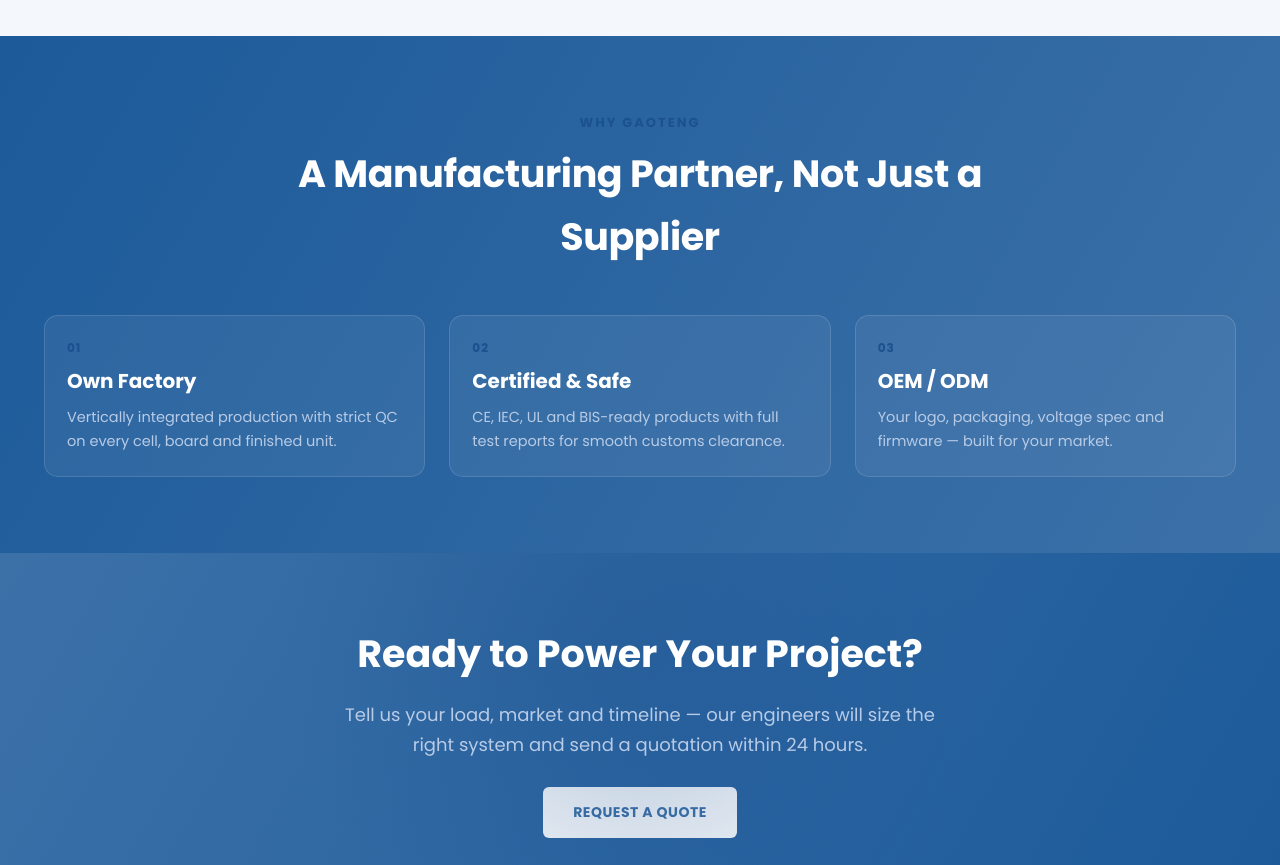
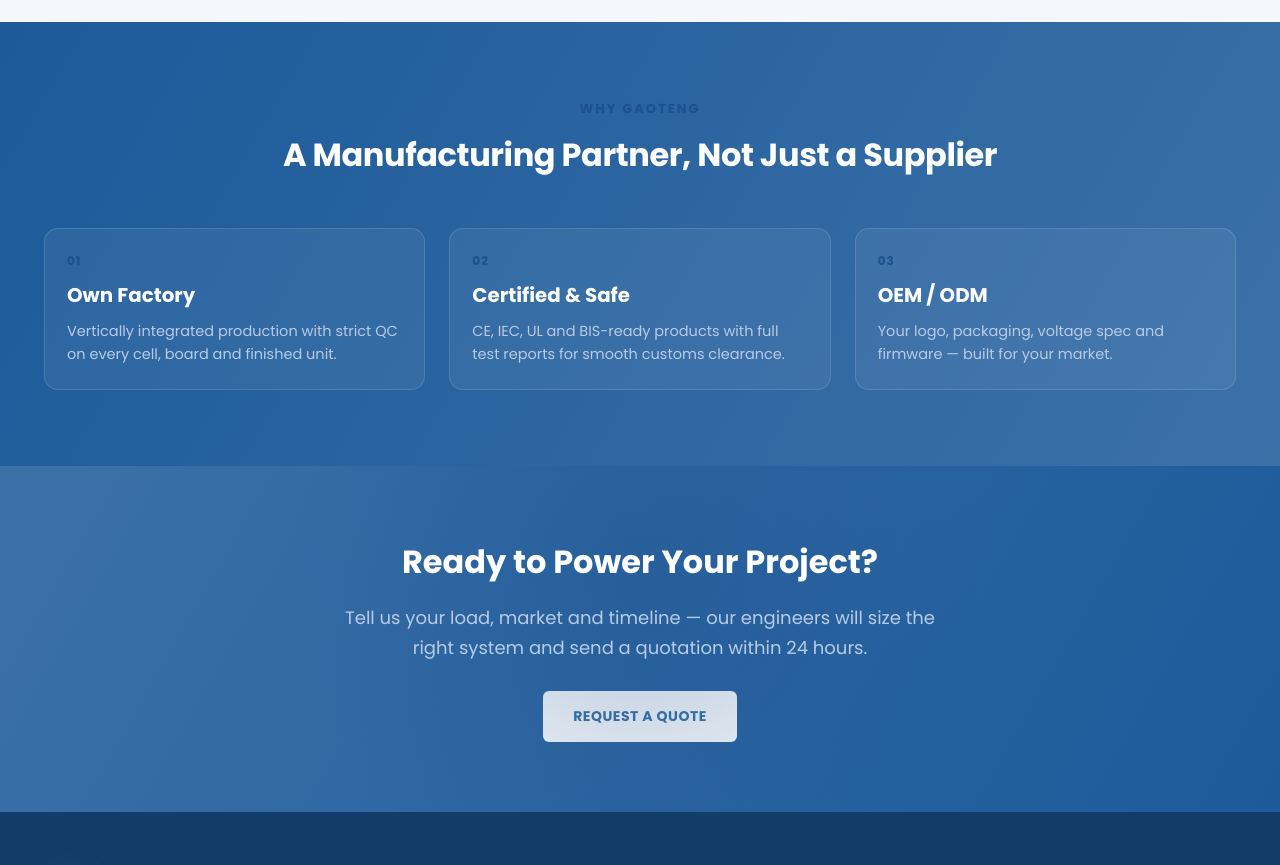
Before and after one commit to liana93work-stack/gaoteng-site, a plain HTML site: page index.html in a window 1280 px wide. Shown: the part 2320-3185 px from the top of the page. Drawn offline with Linux system fonts and the light colour scheme.

Commit message:
Add files via upload

```diff
--- a/render.js
+++ b/render.js
@@ -352,9 +352,25 @@
     var bg = (preset ? preset.bgColor : s.bgColor) || "#ffffff";
     RESOLVED = { primary: primary, navy: navy, bg: bg };
 
-    if (s.fontFamily) document.body.style.fontFamily = s.fontFamily;
-    if (s.fontSize) document.body.style.fontSize = s.fontSize + "px";
+    var globalFont = s.fontFamily || "'Segoe UI', Roboto, Helvetica, Arial, 'Microsoft YaHei', sans-serif";
+    var globalSize = s.fontSize || 16;
+    var typo = s.typo || {};
+    var tBody = typo.body || {}, tHead = typo.heading || {}, tNav = typo.nav || {}, tBtn = typo.button || {};
     document.body.style.background = bg;
+
+    /* 字体排版：全局字体/字号作为基础，typo 各分项可单独覆盖 */
+    root.style.setProperty("--font-base", globalFont);
+    root.style.setProperty("--font-body", tBody.bodyFont || globalFont);
+    root.style.setProperty("--font-head", tHead.headFont || globalFont);
+    var fsBody = tBody.bodySize || globalSize;
+    root.style.setProperty("--fs-body", fsBody + "px");
+    if (tHead.headSize) root.style.setProperty("--fs-head", tHead.headSize + "px");
+    if (tNav.navSize) root.style.setProperty("--fs-nav", tNav.navSize + "px");
+    if (tBtn.btnSize) root.style.setProperty("--fs-btn", tBtn.btnSize + "px");
+    if (tBody.bodyColor) root.style.setProperty("--c-body", tBody.bodyColor);
+    if (tHead.headColor) root.style.setProperty("--c-head", tHead.headColor);
+    if (tNav.navColor) root.style.setProperty("--c-nav", tNav.navColor);
+    if (tBtn.btnColor) root.style.setProperty("--c-btn", tBtn.btnColor);
 
     root.style.setProperty("--blue", primary);
     root.style.setProperty("--blue2", darken(primary, 0.15));
--- a/styles.css
+++ b/styles.css
@@ -8,9 +8,14 @@
   /* 页面背景（后台「页面背景色」可控） */
   --bg:#ffffff;
   --ink:#0f1c2e; --muted:#647489; --line:#e4eaf2; --light:#f4f7fc; --white:#fff;
+  /* 字体排版（后台「样式设置 → 字体排版」可逐项单独调整） */
+  --font-base:'Segoe UI',Roboto,Helvetica,Arial,'Microsoft YaHei',sans-serif;
+  --font-body:var(--font-base); --font-head:var(--font-base);
+  --fs-body:16px; --fs-head:32px; --fs-nav:15px; --fs-btn:14px;
+  --c-body:var(--ink); --c-head:var(--ink); --c-nav:#dbe7f7; --c-btn:var(--navy2);
 }
 *{box-sizing:border-box;margin:0;padding:0}
-body{font-family:'Segoe UI',Roboto,Helvetica,Arial,'Microsoft YaHei',sans-serif;color:var(--ink);background:var(--bg);line-height:1.65}
+body{font-family:var(--font-body);color:var(--c-body);background:var(--bg);line-height:1.65;font-size:var(--fs-body)}
 a{color:inherit;text-decoration:none}
 img{max-width:100%;display:block}
 .wrap{max-width:1240px;margin:0 auto;padding:0 24px}
@@ -28,8 +33,8 @@
 .brand .mark{width:46px;height:46px;border-radius:50%;background:radial-gradient(circle at 34% 30%,var(--blue-lt),var(--blue) 58%,var(--navy));box-shadow:0 0 22px rgba(var(--blue-rgb),.65)}
 .brand b{display:block;font-size:16px;letter-spacing:.4px}
 .brand small{display:block;font-size:11px;color:#9fb4d4;font-weight:400;letter-spacing:.3px}
-.menu{display:flex;gap:2px;font-size:15px;align-items:center;flex-wrap:nowrap}
-.menu a{color:#dbe7f7;padding:10px 13px;border-radius:6px;transition:.18s;white-space:nowrap}
+.menu{display:flex;gap:2px;font-size:var(--fs-nav);align-items:center;flex-wrap:nowrap}
+.menu a{color:var(--c-nav);padding:10px 13px;border-radius:6px;transition:.18s;white-space:nowrap}
 .menu a:hover{background:rgba(var(--blue-rgb),.18)}
 .menu a.active{background:var(--blue);color:#fff}
 .menu a.cta{background:var(--blue);color:#fff;margin-left:10px}
@@ -42,14 +47,14 @@
 .hero .arc{position:absolute;right:-60px;top:-40px;width:920px;height:920px;border-radius:50%;
   border:2px solid rgba(var(--blue-rgb),.42);box-shadow:0 0 70px rgba(var(--blue-rgb),.5),inset 0 0 90px rgba(var(--blue-rgb),.22)}
 .hero .inner{position:relative;z-index:2;display:grid;grid-template-columns:1.12fr .88fr;gap:30px;align-items:center;padding:78px 0 92px}
-.hero h1{font-size:clamp(32px,4.6vw,56px);line-height:1.12;font-weight:800;letter-spacing:-.5px}
-.hero p{color:#c3d3ea;font-size:18px;max-width:560px;margin:22px 0 32px}
+.hero h1{font-family:var(--font-head);font-size:calc(var(--fs-head) * 1.55);line-height:1.12;font-weight:800;letter-spacing:-.5px}
+.hero p{color:#c3d3ea;font-size:var(--fs-body);max-width:560px;margin:22px 0 32px}
 .hero .btns{display:flex;gap:14px;flex-wrap:wrap}
 .hero .art{height:430px}
 
 /* ===== buttons ===== */
-.btn{display:inline-block;padding:14px 30px;border-radius:6px;font-weight:700;letter-spacing:.5px;font-size:14px;transition:.2s;border:none;cursor:pointer}
-.btn.light{background:#fff;color:var(--navy2)}
+.btn{display:inline-block;padding:14px 30px;border-radius:6px;font-weight:700;letter-spacing:.5px;font-size:var(--fs-btn);transition:.2s;border:none;cursor:pointer}
+.btn.light{background:#fff;color:var(--c-btn)}
 .btn.light:hover{transform:translateY(-2px);box-shadow:0 12px 28px rgba(0,0,0,.35)}
 .btn.blue{background:var(--blue);color:#fff}
 .btn.blue:hover{background:var(--blue2);transform:translateY(-2px)}
@@ -61,7 +66,7 @@
 section{padding:76px 0}
 .sec-head{max-width:760px;margin:0 auto 46px;text-align:center}
 .sec-head .kick{color:var(--blue);font-weight:800;letter-spacing:2px;font-size:13px;text-transform:uppercase}
-.sec-head h2{font-size:clamp(26px,3vw,38px);font-weight:800;margin-top:10px;letter-spacing:-.4px}
+.sec-head h2{font-family:var(--font-head);font-size:var(--fs-head);font-weight:800;margin-top:10px;letter-spacing:-.4px;color:var(--c-head)}
 .sec-head p{color:var(--muted);margin-top:12px;font-size:17px}
 .dark{background:linear-gradient(120deg,var(--navy),var(--navy2));color:#fff}
 .dark .sec-head h2{color:#fff}.dark .sec-head p{color:#a9bfdc}
@@ -80,7 +85,7 @@
 .card .thumb{height:190px;background:linear-gradient(160deg,#eaf1fb,#d5e2f4);display:flex;align-items:center;justify-content:center}
 .card .body{padding:22px;flex:1;display:flex;flex-direction:column}
 .card .k{font-size:12px;font-weight:800;color:var(--blue);letter-spacing:1px;text-transform:uppercase}
-.card h3{font-size:20px;margin:8px 0}
+.card h3{font-family:var(--font-head);font-size:calc(var(--fs-head) * 0.62);margin:8px 0;color:var(--c-head)}
 .card p{color:var(--muted);font-size:14.5px;flex:1}
 .card ul{color:var(--muted);font-size:14px;padding-left:18px;margin-top:6px}
 .dark .card{background:rgba(255,255,255,.06);border-color:rgba(255,255,255,.13)}
@@ -88,7 +93,7 @@
 
 /* split feature */
 .split{display:grid;grid-template-columns:1fr 1fr;gap:50px;align-items:center}
-.split h2{font-size:clamp(26px,3vw,36px);font-weight:800;margin-bottom:16px}
+.split h2{font-family:var(--font-head);font-size:calc(var(--fs-head) * 1.05);font-weight:800;margin-bottom:16px;color:var(--c-head)}
 .split p{color:var(--muted);margin-bottom:14px}
 .checks{list-style:none;margin:18px 0 26px}
 .checks li{padding:7px 0 7px 30px;position:relative;color:#31435c}
@@ -99,13 +104,13 @@
 .band{background:linear-gradient(120deg,var(--navy2),var(--navy));color:#fff;text-align:center;position:relative;overflow:hidden}
 .band .globe{position:absolute;left:50%;top:-300px;transform:translateX(-50%);width:800px;height:800px;border-radius:50%;
   background:radial-gradient(circle,rgba(var(--blue-rgb),.35),transparent 62%)}
-.band h2{position:relative;font-size:clamp(26px,3vw,38px);font-weight:800}
+.band h2{position:relative;font-family:var(--font-head);font-size:var(--fs-head);font-weight:800}
 .band p{position:relative;color:#b8cbe6;margin:14px auto 28px;max-width:600px}
 
 /* page head */
 .phead{background:linear-gradient(120deg,var(--navy),var(--navy2));color:#fff;padding:66px 0 60px;position:relative;overflow:hidden}
 .phead .arc{position:absolute;right:-200px;top:-200px;width:700px;height:700px;border-radius:50%;border:2px solid rgba(var(--blue-rgb),.35)}
-.phead h1{position:relative;font-size:clamp(30px,3.6vw,44px);font-weight:800}
+.phead h1{position:relative;font-family:var(--font-head);font-size:calc(var(--fs-head) * 1.3);font-weight:800}
 .phead p{position:relative;color:#a9bfdc;margin-top:10px}
 .crumb{position:relative;color:#7f97ba;font-size:14px;margin-bottom:12px}
 
@@ -157,7 +162,7 @@
 .gt-fig{background:#fff;border:1px solid var(--line);border-radius:14px;overflow:hidden;margin:0}
 .gt-fig img{width:100%;height:210px;object-fit:cover}
 .gt-fig figcaption{padding:10px 14px;font-size:14px;color:var(--muted)}
-.gt-text p{color:var(--muted);margin-bottom:14px;font-size:16.5px}
+.gt-text p{color:var(--c-body);margin-bottom:14px;font-size:var(--fs-body)}
 
 /* responsive */
 @media(max-width:1000px){
```
